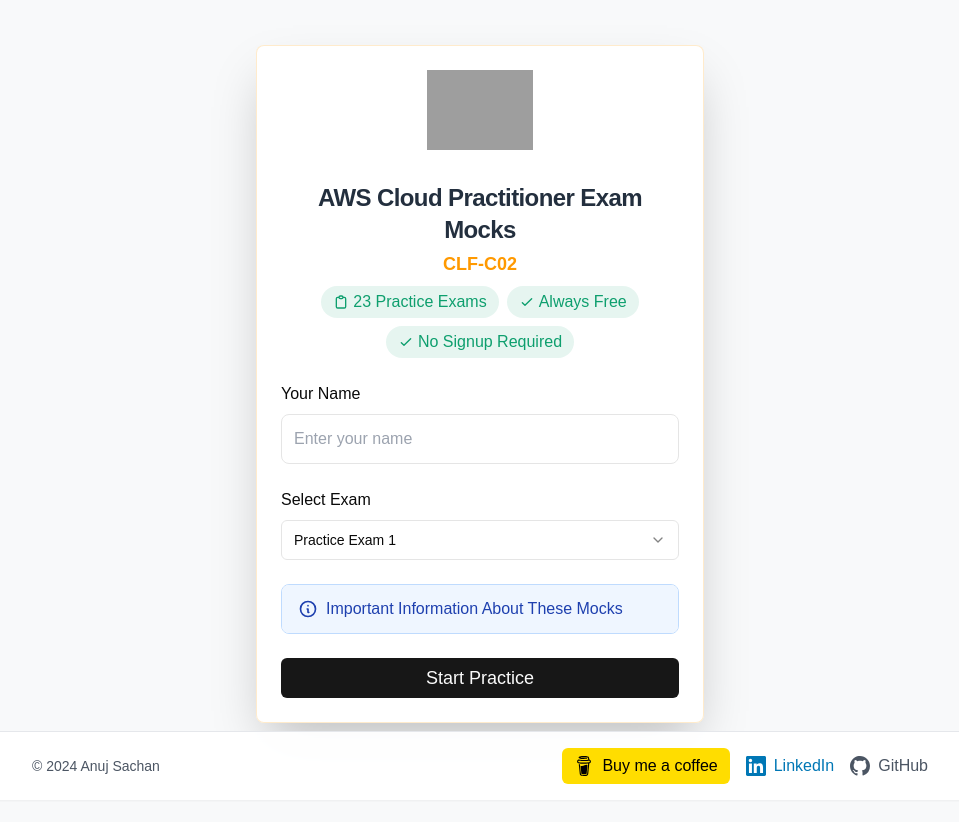
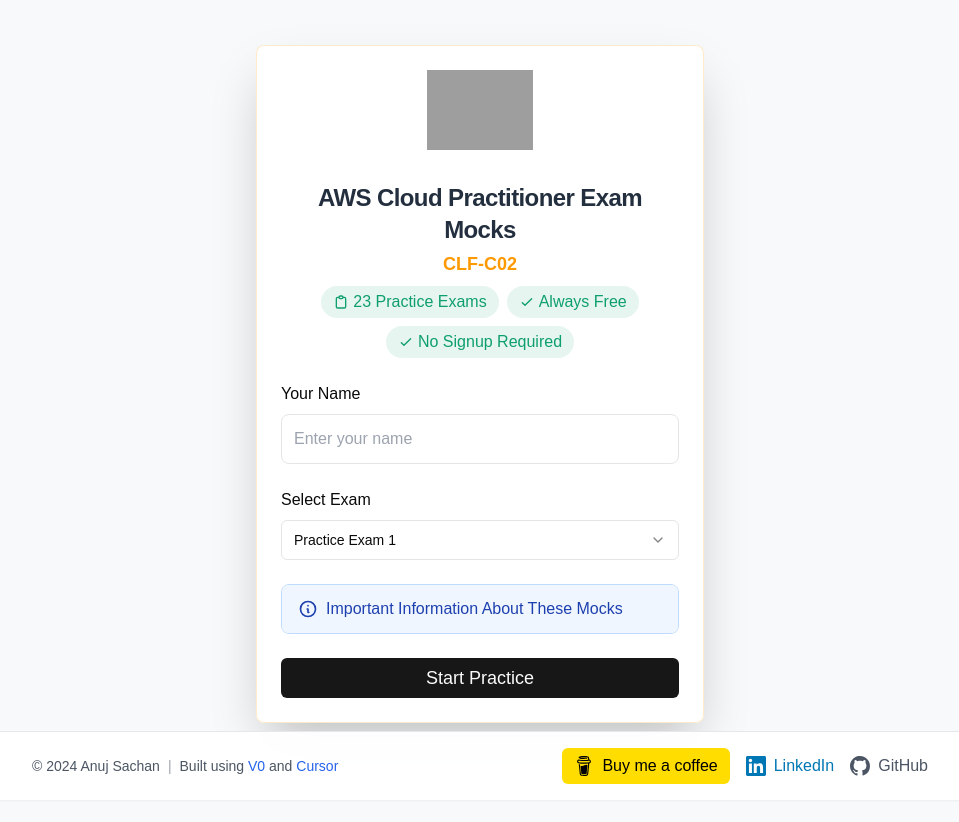
Before and after one commit to anujsachan1990/aws_cloud_practitioner_exam, a Next.js app: page / in a window 1280 px wide. Shown: the whole page, without its empty margins (160-1119 px from the left). Built offline with nearby package versions, Linux system fonts and the light colour scheme; grey boxes are pictures that could not be loaded.

Commit message:
added more mocks

```diff
--- a/components/aws-practice-exam.tsx
+++ b/components/aws-practice-exam.tsx
@@ -37,9 +37,32 @@
   return (
     <div className="fixed bottom-0 left-0 right-0 p-4 bg-white/95 border-t border-gray-200 backdrop-blur-sm shadow-sm">
       <div className="max-w-4xl mx-auto flex justify-between items-center">
-        <span className="text-sm text-gray-600">
-          © {new Date().getFullYear()} Anuj Sachan
-        </span>
+        <div className="flex items-center gap-2">
+          <span className="text-sm text-gray-600">
+            © {new Date().getFullYear()} Anuj Sachan
+          </span>
+          <span className="text-sm text-gray-400">|</span>
+          <span className="text-sm text-gray-600">
+            Built using{" "}
+            <a
+              href="https://v0.dev"
+              target="_blank"
+              rel="noopener noreferrer"
+              className="text-blue-600 hover:underline"
+            >
+              V0
+            </a>{" "}
+            and{" "}
+            <a
+              href="https://cursor.sh"
+              target="_blank"
+              rel="noopener noreferrer"
+              className="text-blue-600 hover:underline"
+            >
+              Cursor
+            </a>
+          </span>
+        </div>
         <div className="flex items-center gap-4">
           {/* Buy Me a Coffee button */}
           <a
```
